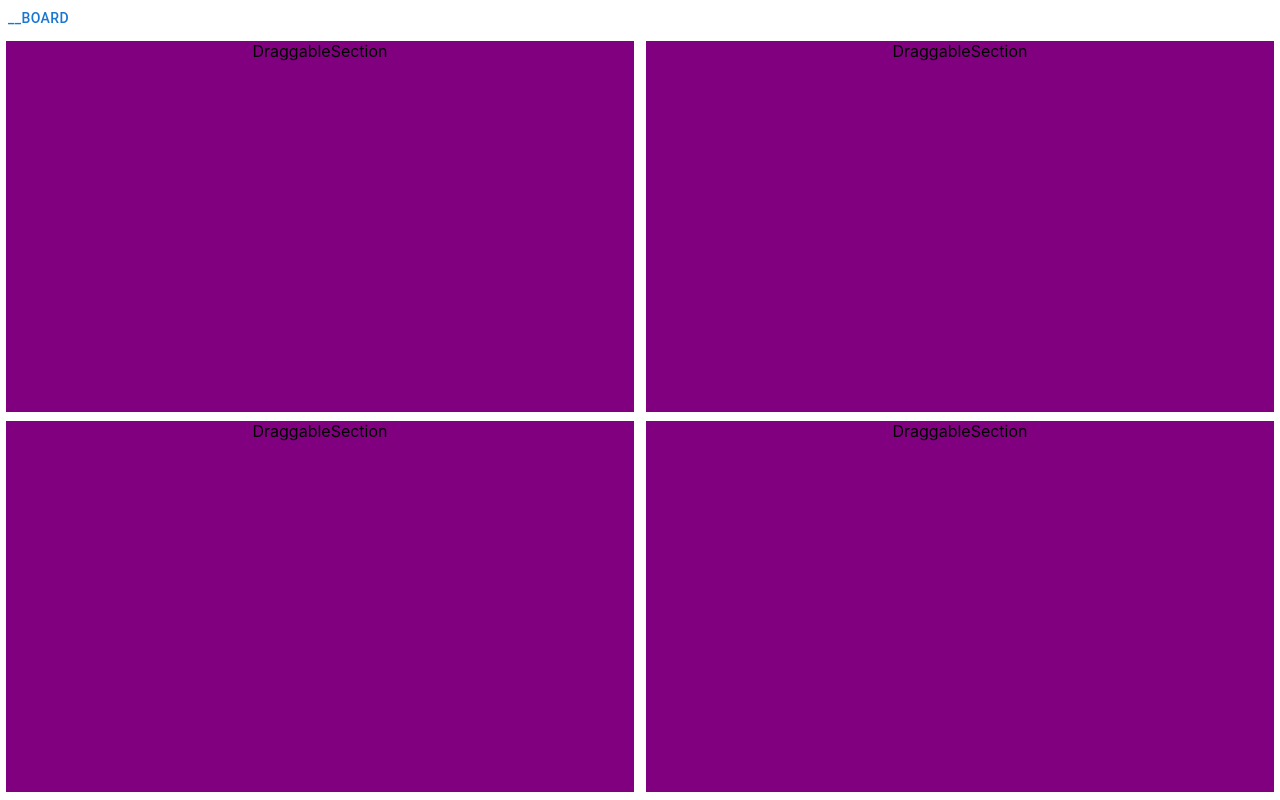
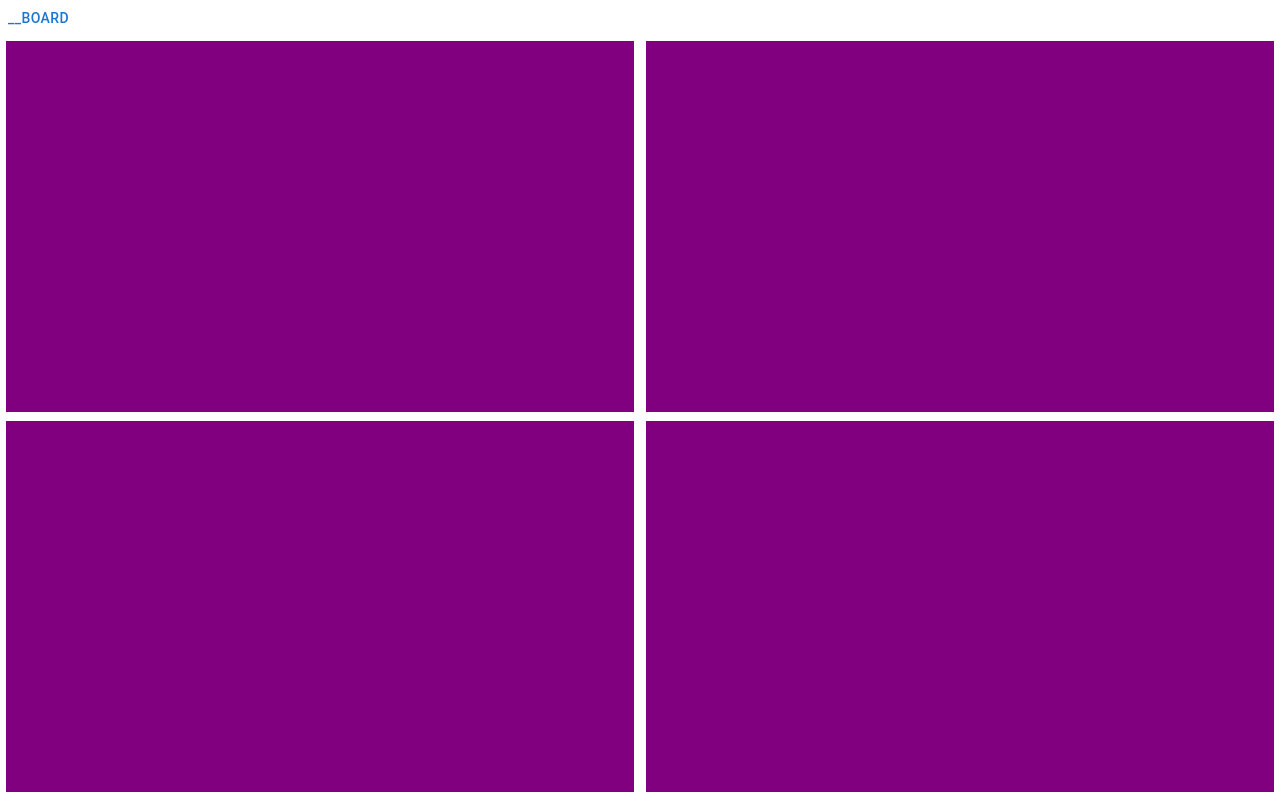
Before and after one commit to GBlackwell1/__board, a React (Create React App) app: page / in a window 1280 px wide. Built offline with nearby package versions, Linux system fonts and the light colour scheme.

Commit message:
initial work for dragging and dropping widget elements
Rough logic but passable, need to handle repeat elements, elements should not replace others but instead should shift existing elements to opposite sections, potentially need to change the data structure in use or make a custom structure

```diff
--- a/src/App.css
+++ b/src/App.css
@@ -18,11 +18,43 @@
 .draggableSection {
   background-color: purple;
   text-align: center;
+
+  display: flex;
+
+  flex-direction: column;
+  justify-content: space-between;
+
   width: 49%;
   margin:0.3rem;
 }
+
+.topWidgetStyles {
+  margin: .5rem;
+  background-color: #282c34;
+  width: 100%;
+
+}
+
+.bottomWidgetStyles {
+  margin: .5rem;
+  background-color: #282c34;
+  width: 100%;
+}
+
 
 .DraggableListItemParent {
   display: flex;
   justify-content: space-between;
 }
+
+.topSection {
+  display: flex;
+  width: 100%;
+  height: 100%;
+}
+
+.bottomSection {
+  display: flex;
+  width: 100%;
+  height: auto;
+}
--- a/src/components/DropSection.tsx
+++ b/src/components/DropSection.tsx
@@ -7,32 +7,65 @@ const selectState = (state: RootState) => state.itemSelected.itemSelected;
 type Props = { id: string; };
 
 const DropSection: React.FC<Props> = ({id}) => {
-    const [elementState, setElementState] = useState<number>(0);
     const [mouseEnter, setMouseEnter] = useState<boolean>(false);
     const [mousePos, setMousePos] = useState<{x: number, y: number}>({x: 0, y: 0});
     const itemSelected = useSelector(selectState);
+    const [widgetList, setWidgetList] = useState<Map<number, string>>(new Map());
+    const [bottomRender, setBottomRender] = useState<boolean>(false);
 
+    // top-left: 0
+    // top-right: 1
+    // bottom-left: 2
+    // bottom-right: 3
 
     useEffect(() => {
         const sectionRef = document?.getElementById(`${id}-section`);
         const parentElt = document?.getElementById("toplevel");
-
         function handleMouseMovement(event: MouseEvent) {
             setMousePos({x: event.clientX, y: event.clientY});
         }
 
+        function handleListChange(position: number) {
+            if (itemSelected) {
+                setWidgetList(widgetList => new Map(widgetList.set(position, itemSelected)));
+            }
+        }
+
+        // Awful but lets write the logic out for right now
         function handleMouseUp() {
             if (sectionRef && parentElt) {
                 let sectionPosition = sectionRef.getBoundingClientRect();
                 if (mouseEnter && itemSelected)  {
-                    // TODO: Logic for determining movement of widget sections
-                    // Probably need a switch case statement here
-                    if ((mousePos.x-sectionPosition.x)-sectionPosition.width/2 < 0)
-                        console.log("Dropped "+itemSelected+" on left");
-                    else
-                        console.log("Dropped "+itemSelected+" on right");
-                    setElementState(elementState + 1);
-                    sectionRef.innerHTML = itemSelected;
+                    if (widgetList.size < 2) {
+                        if ((mousePos.x-sectionPosition.x)-sectionPosition.width/2 < 0) {
+                            handleListChange(0);
+                            console.log("Dropped "+itemSelected+" on top-left");
+                        } else {
+                            handleListChange(1);
+                            console.log("Dropped "+itemSelected+" on top-right");
+                        }
+                    }
+                    else if (widgetList.size < 4) {
+                        if ((mousePos.x-sectionPosition.x)-sectionPosition.width/2 < 0) {
+                            if ((mousePos.y-sectionPosition.y)-sectionPosition.height/2 < 0) {
+                                handleListChange(0);
+                                console.log("Dropped "+itemSelected+" on top-left");
+                            } else {
+                                setBottomRender(true);
+                                handleListChange(2);
+                                console.log("Dropped "+itemSelected+" on bottom-left");
+                            }
+                        } else {
+                            if ((mousePos.y-sectionPosition.y)-sectionPosition.height/2 < 0) {
+                                handleListChange(1);
+                                console.log("Dropped "+itemSelected+" on top-right");
+                            } else {
+                                setBottomRender(true);
+                                handleListChange(3);
+                                console.log("Dropped "+itemSelected+" on bottom-right");
+                            }
+                        }
+                    }
                 }
             }
         }
@@ -45,7 +78,16 @@ const DropSection: React.FC<Props> = ({id}) => {
             sectionRef?.removeEventListener("mouseup", handleMouseUp);
         }
 
-    }, [mouseEnter, mousePos, itemSelected, elementState, id]);
+    }, [mouseEnter, mousePos, itemSelected, widgetList, id]);
+
+    function widgetRender(key: number, widget: string) {
+        return (
+            <div key={key} className="topWidgetStyles"
+                            style={(widgetList.size%2 !== 0) ? {flexBasis: "100%"} : {flexBasis: "50%"}}>
+                {widget}
+            </div>
+        )
+    }
 
     return (
         <div
@@ -54,8 +96,22 @@ const DropSection: React.FC<Props> = ({id}) => {
             onMouseEnter={() => {setMouseEnter(true)}}
             onMouseLeave={() => {setMouseEnter(false)}}
         >
-            DraggableSection
+            <div className='topSection'>
+                { (Array.from(widgetList)
+                .sort(([a], [b]) => a - b)
+                .map(([key, widget]) => {
+                    return ((key < 2) ? widgetRender(key, widget) : null)
+                })) }
+            </div>
+            <div className='bottomSection' style={(bottomRender) ? {height: "100%"} : {height: "auto"}}>
+                { (Array.from(widgetList)
+                .sort(([a], [b]) => a - b)
+                .map(([key, widget]) => {
+                    return ((key >= 2) ? widgetRender(key, widget) : null)
+                })) }
+            </div>
         </div>
+
     );
 }
 export default DropSection;
```
